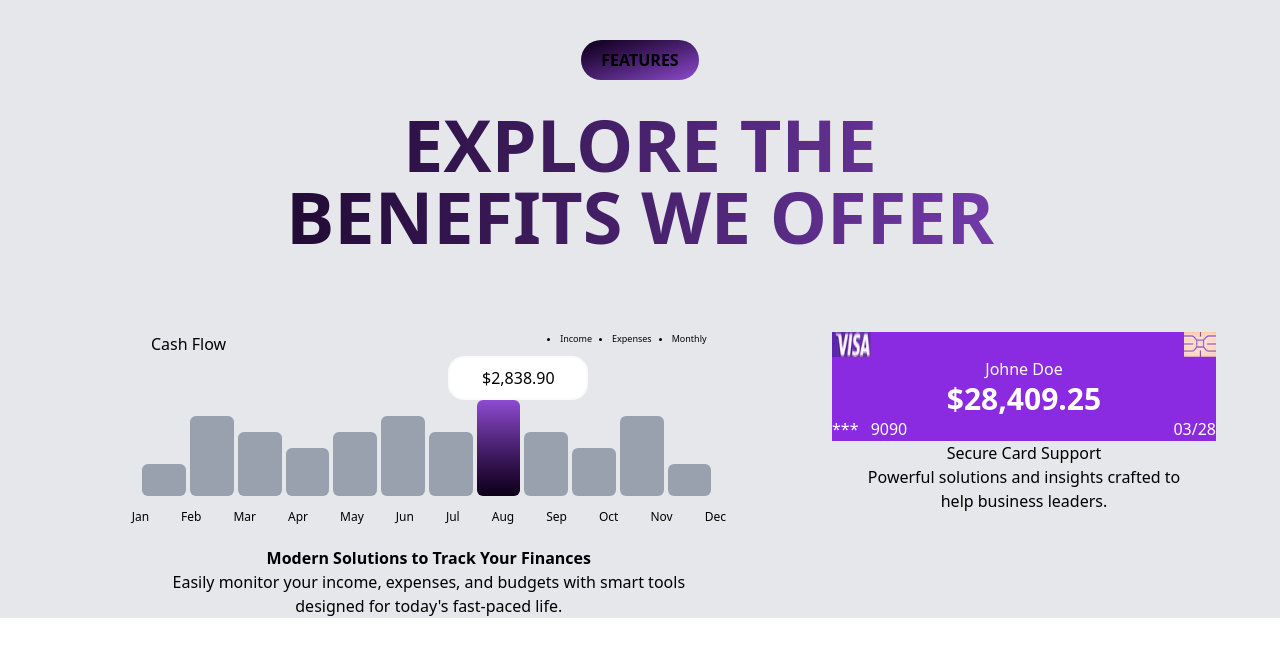
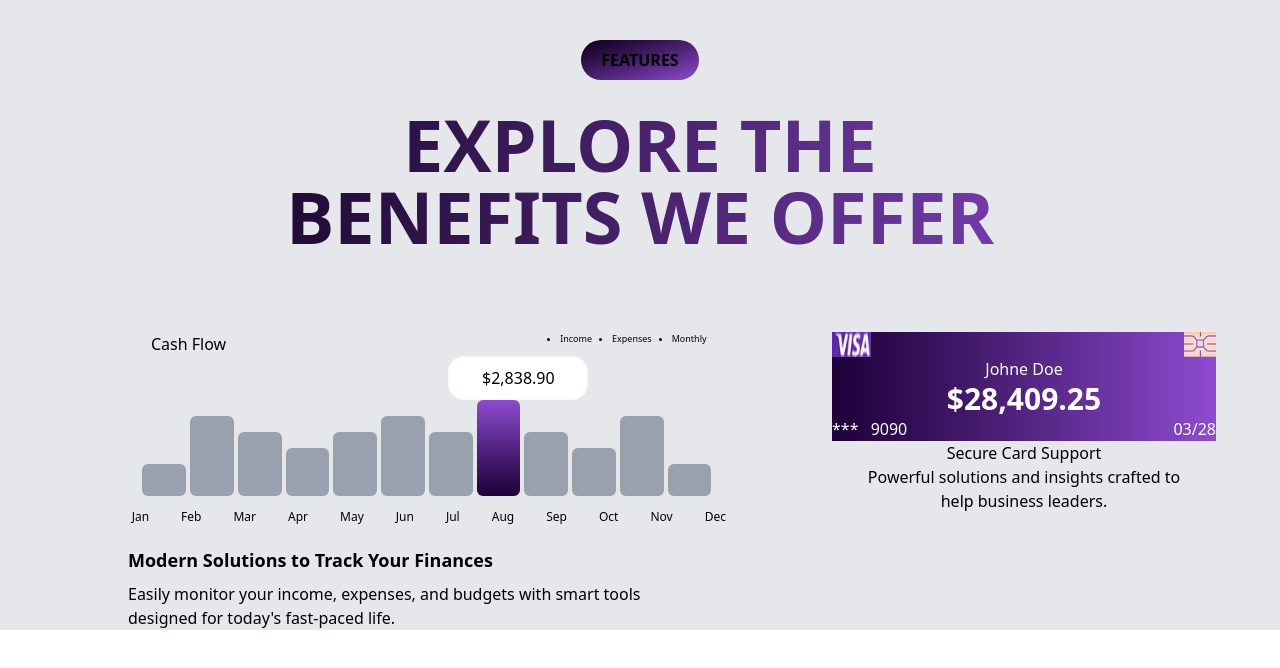
Before and after one commit to terhemeniorwua-png/finTech, a website: page index.html in a window 1280 px wide. Drawn offline with Linux system fonts and the light colour scheme.

Commit message:
completed the left side bar

```diff
--- a/index.html
+++ b/index.html
@@ -35,7 +35,7 @@
          <div class="bg-gray-400 h-16 shadow-3xl rounded-md  w-[6%]"></div>
          <div class="bg-gray-400 h-20 shadow-3xl rounded-md  w-[6%]"></div>
          <div class="bg-gray-400 h-16 shadow-3xl rounded-md  w-[6%]"></div>
-         <div class="bg-gradient-to-t from-[#0d0119]  to-[rgb(142,75,209)]  h-24 shadow-3xl rounded-md  w-[6%]"></div>
+         <div class="bg-gradient-to-t from-[#1e0239]  to-[rgb(142,75,209)]  h-24 shadow-3xl rounded-md  w-[6%]"></div>
          <div class="bg-gray-400 h-16 shadow-3xl rounded-md  w-[6%]"></div>
          <div class="bg-gray-400 h-12 shadow-3xl rounded-md  w-[6%]"></div>
          <div class="bg-gray-400 h-20 shadow-3xl rounded-md  w-[6%]"></div>
@@ -58,16 +58,16 @@
             <li>Nov</li>
             <li>Dec</li>
         </ul>
-        <p>
-            <h1 class="font-semibold">Modern Solutions to Track Your Finances</h1>
-            <section>Easily monitor your income, expenses, and budgets with smart tools <br> designed for today's fast-paced life.</section>
-        </p>
+        <section class="text-left pl-16">
+            <h1 class="font-semibold text-lg pb-2">Modern Solutions to Track Your Finances</h1>
+            <p>Easily monitor your income, expenses, and budgets with smart tools <br> designed for today's fast-paced life.</p>
+        </section>
     </div>
 </div>
     <div class="col-span-1">
         <div></div>
         <div class=""></div>
-        <div class="text-white bg-blueviolet">
+        <div class="text-white bg-gradient-to-r from-[#1e0239]  to-[rgb(142,75,209)] ">
             <div class="flex justify-between">
                 <img src="images/image.png" alt="">
                 <img src="images/image copy.png" alt="">
```
Also changed, not shown: src/output.css.
